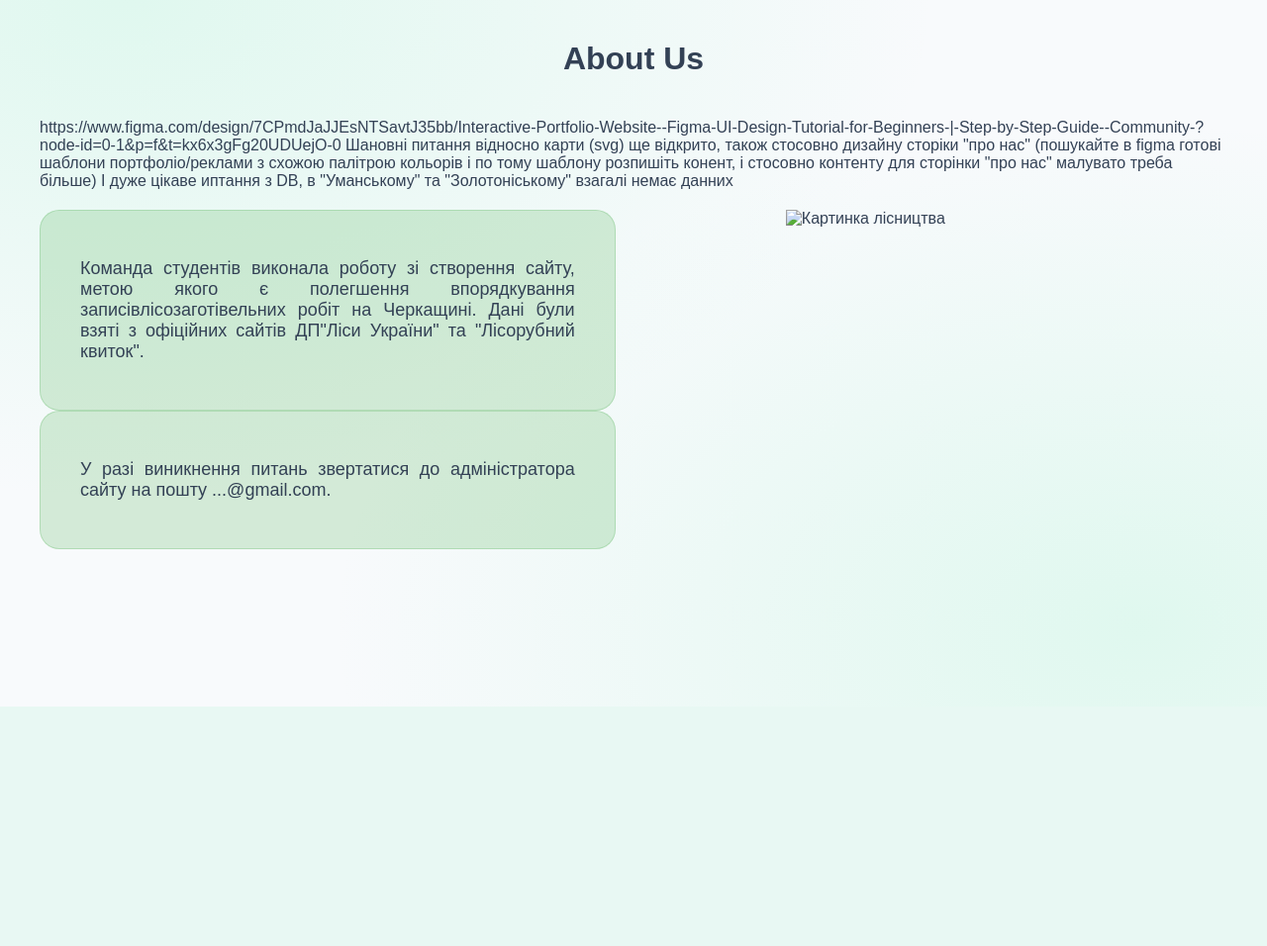
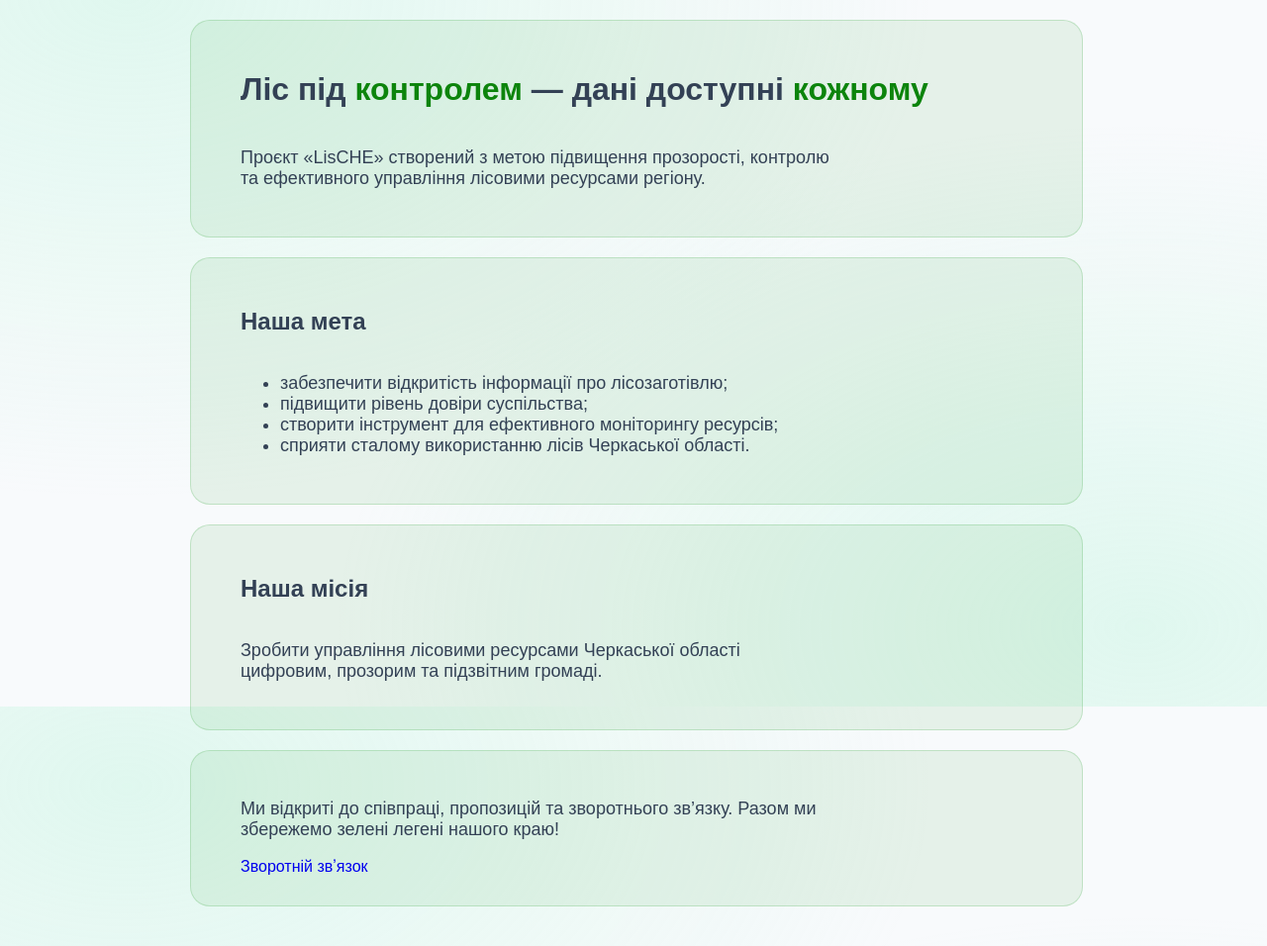
Before and after one commit to ytre12/coursework, a Flask app: page /about_ass in a window 1280 px wide. Shown: the part 86-1042 px from the top of the page at 99% size. Before the commit the page ends 800 px from the top, so only its background shows below. Run offline with Flask 3, Linux system fonts and the light colour scheme; a user stored in the database is signed in; data comes from the database, SQL or seed files in the repository; both versions use the stored data as it was after the commit.

Commit message:
Change registration panel theme, add content to about-us page

```diff
--- a/static/styles/user-pages-style.css
+++ b/static/styles/user-pages-style.css
@@ -22,3 +22,20 @@ header {
     font-size: 18px;
     font-weight: 400;
 }
+
+.about-as-page-text {
+    display: flex;
+    flex-direction: column;
+    align-items: start;
+    justify-content: start;
+    background-color: rgba(102, 187, 106, 0.130);
+    border-radius: 20px;
+    border: 1px solid rgba(102, 187, 106, 0.3);
+    width: 800px;
+    padding: 30px 50px;
+}
+
+.about-as-page-text-size {
+    width: 600px;
+    font-size: 18px;
+}
--- a/templates/about_ass.html
+++ b/templates/about_ass.html
@@ -3,7 +3,6 @@
 <head>
     <meta charset="UTF-8">
     <meta name="viewport" content="width=device-width, initial-scale=1.0">
-    <link rel="stylesheet" href="{{ url_for('static', filename='styles/commit.css') }}">
     <link rel="stylesheet" href="{{ url_for('static', filename='styles/user-pages-style.css') }}">
     <link rel="stylesheet" href="{{ url_for('static', filename='styles/user-favorite-style.css') }}">
     <link rel="stylesheet" href="{{ url_for('static', filename='styles/forum-style.css') }}">
@@ -41,28 +40,30 @@
             {% endif %}
         </div>
     </header>
-    <main>
-        <h1>About Us</h1>
+    <main style="align-items: start; padding-inline: 15%;">
+        <div class="about-as-page-text">
+            <h1>Ліс під <b style="color: #0c840c;">контролем</b> — дані доступні <b style="color: #0c840c;" >кожному</b></h1>
+            <p class="about-as-page-text-size">Проєкт «LisCHE» створений з метою підвищення прозорості, контролю та ефективного управління лісовими ресурсами регіону.</p>
+        </div>
 
-        https://www.figma.com/design/7CPmdJaJJEsNTSavtJ35bb/Interactive-Portfolio-Website--Figma-UI-Design-Tutorial-for-Beginners-|-Step-by-Step-Guide--Community-?node-id=0-1&p=f&t=kx6x3gFg20UDUejO-0
+        <div class="about-as-page-text">
+            <h2>Наша мета</h2>
+            <ul class="about-as-page-text-size">
+                <li>забезпечити відкритість інформації про лісозаготівлю;</li>
+                <li>підвищити рівень довіри суспільства;</li>
+                <li>створити інструмент для ефективного моніторингу ресурсів;</li>
+                <li>сприяти сталому використанню лісів Черкаської області.</li>
+            </ul>
+        </div>
 
-        Шановні питання відносно карти (svg) ще відкрито, також стосовно дизайну сторіки "про нас" (пошукайте в figma готові шаблони портфоліо/реклами з схожою палітрою кольорів і по тому шаблону розпишіть конент, і стосовно контенту для сторінки "про нас" малувато треба більше)
+        <div class="about-as-page-text">
+            <h2>Наша місія</h2>
+            <p class="about-as-page-text-size"> Зробити управління лісовими ресурсами Черкаської області цифровим, прозорим та підзвітним громаді.</p>
+        </div>
 
-        І дуже цікаве иптання з DB, в "Уманському" та "Золотоніському" взагалі немає данних
-
-        <div style="display: flex; justify-content: center; gap: 40px;">
-            <div>
-                <div class="div-text">
-                    <p>Команда студентів виконала роботу зі створення сайту, метою якого є полегшення
-                    впорядкування записівлісозаготівельних робіт на Черкащині. Дані були взяті з офіційних
-                    сайтів ДП"Ліси України" та "Лісорубний квиток".</p>
-                </div>
-                <div class="div-text">
-                    <p>У разі виникнення питань звертатися до
-адміністратора сайту на пошту ...@gmail.com.</p>
-                </div>
-            </div>
-            <img src="" alt="Картинка лісництва" width="100%">
+        <div class="about-as-page-text">
+            <p class="about-as-page-text-size">Ми відкриті до співпраці, пропозицій та зворотнього зв’язку. Разом ми збережемо зелені легені нашого краю!</p>
+            <a href="mailto:ytre12ua@gmail.com">Зворотній звʼязок</a>
         </div>
     </main>
 
```
Also changed, not shown: static/styles/login-singin-style.css (+6 -1 lines), instance/forests.db.
